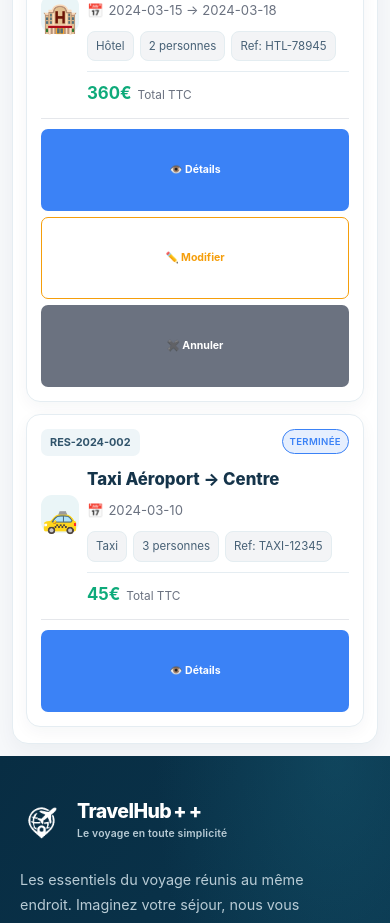
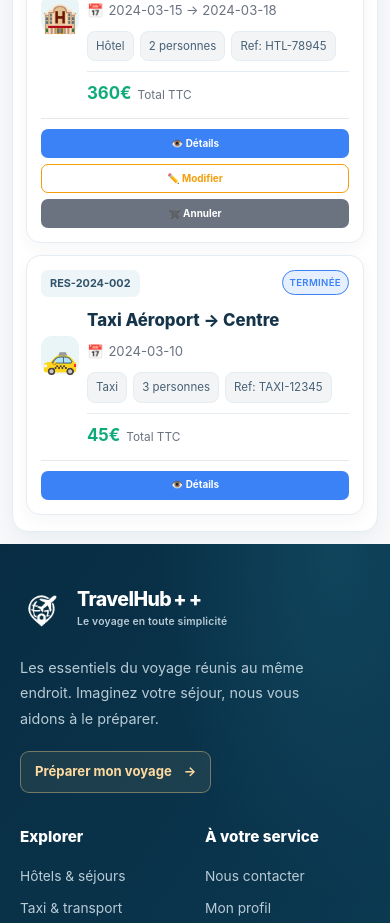
Before and after one commit to SaifEddineDev/projet-soa, a React (Create React App) app: page /reservations in a window 390 px wide. Shown: the part 860-1783 px from the top of the page. Built offline with nearby package versions, Linux system fonts and the light colour scheme; no server answers.

Commit message:
Make reservation actions more compact on mobile

```diff
--- a/src/site-polish.css
+++ b/src/site-polish.css
@@ -905,14 +905,19 @@ img { max-width: 100%; }
   .main-content .user-reservations-page .price-amount { display: inline; margin-right: 6px; font-size: 1.05rem; }
   .main-content .user-reservations-page .reservation-actions { gap: 6px; margin-top: 11px; padding-top: 10px; }
   .main-content .user-reservations-page .reservation-actions button {
-    flex: 1 1 82px;
-    min-height: 32px;
-    padding: 5px 4px;
+    flex: 0 1 auto;
+    min-width: 72px;
+    min-height: 29px;
+    padding: 4px 5px;
     border-radius: 7px;
-    font-size: .66rem;
+    font-size: .62rem;
     line-height: 1.15;
   }
 }
 @media (max-width: 360px) {
-  .main-content .user-reservations-page .reservation-actions button { flex-basis: 70px; }
+  .main-content .user-reservations-page .reservation-actions button {
+    min-width: 66px;
+    padding: 3px 4px;
+    font-size: .58rem;
+  }
 }
```
